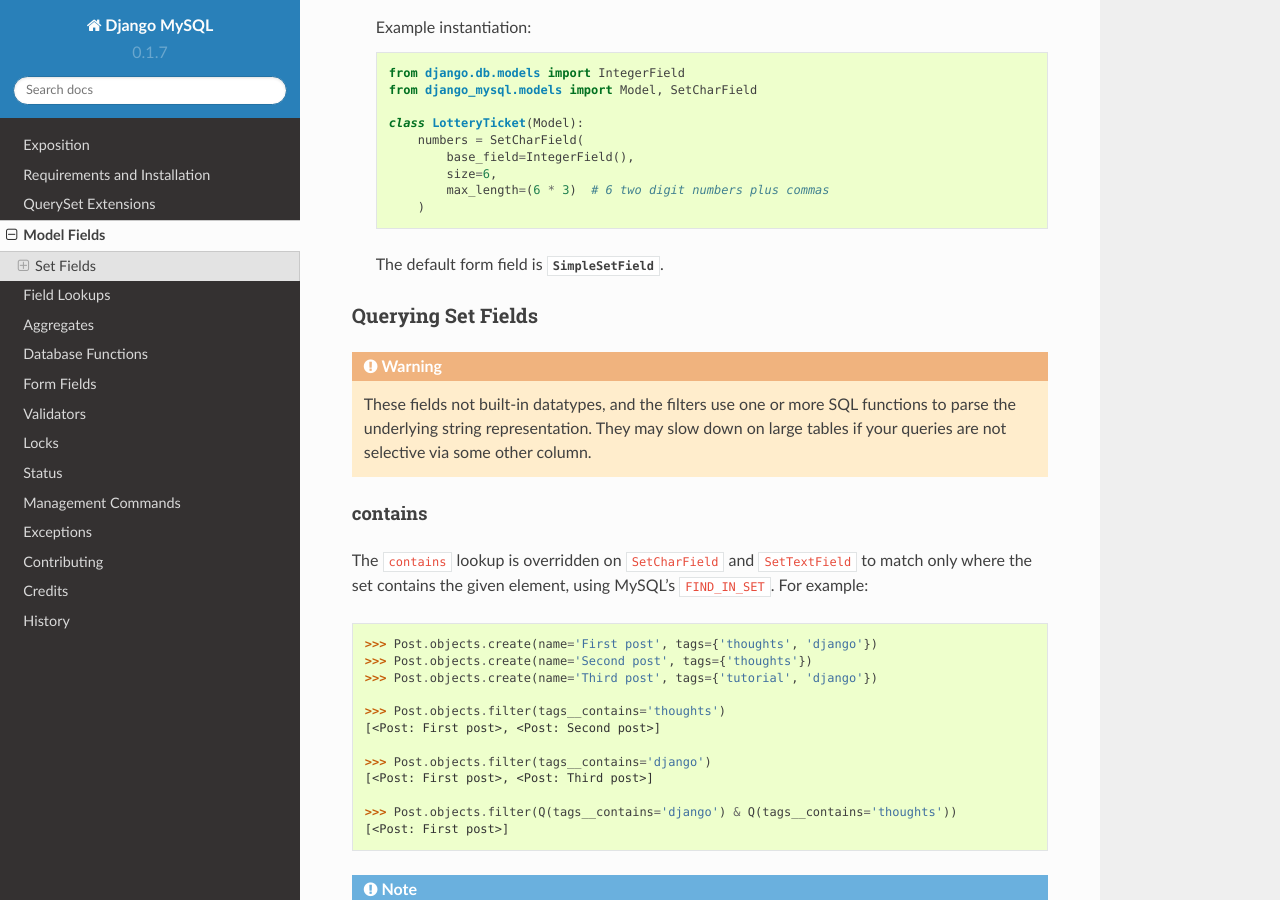
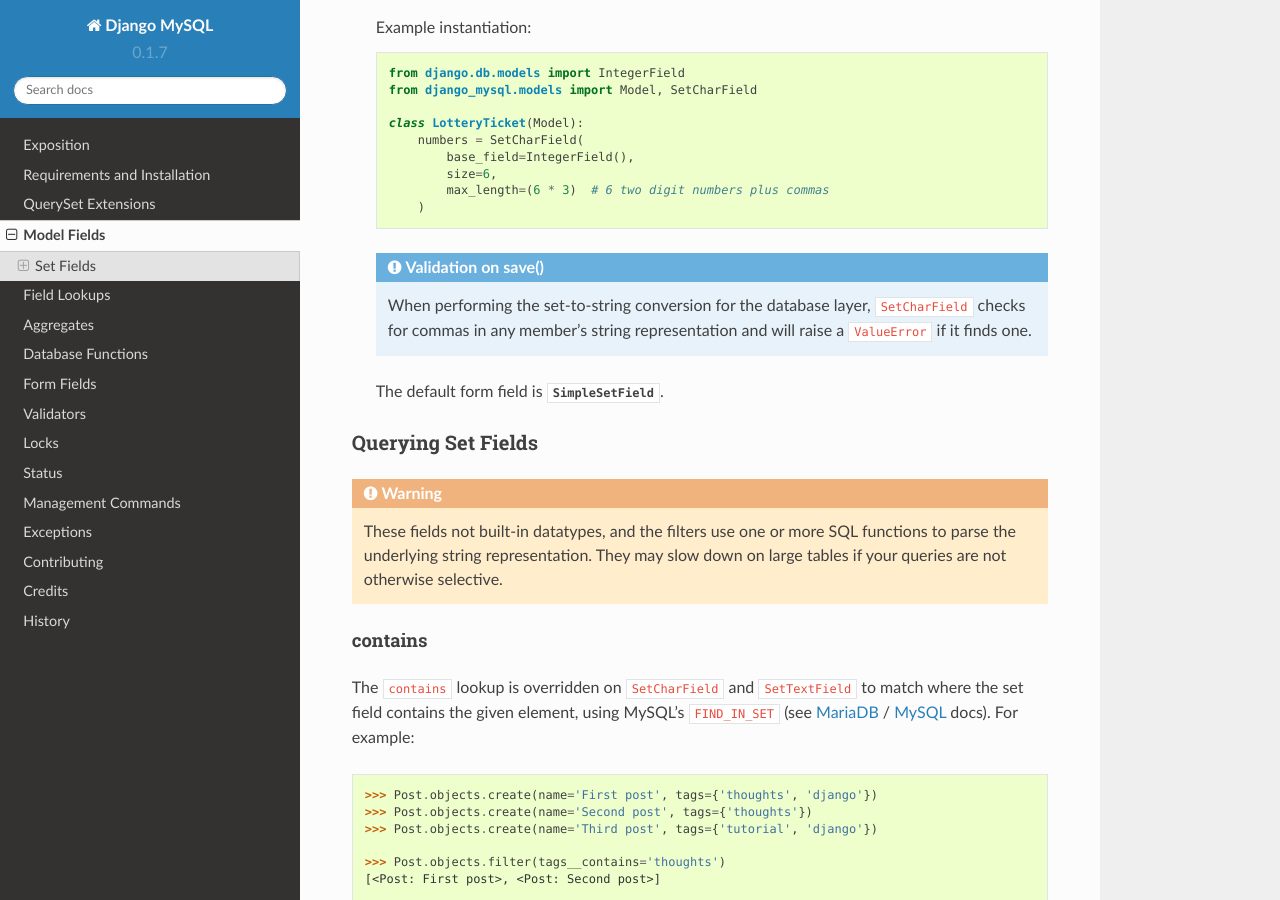
Before and after one commit to adamchainz/django-mysql, a Sphinx documentation site: the page built from docs/model_fields.rst, in a window 1280 px wide and 900 px high, scrolled down 826 px. Built offline with Sphinx 7.4.7 and the Read the Docs theme 2.0.0, drawn with Linux system fonts in a browser that asks for light colours; some of the changed text lies outside the part shown.

Commit message:
Wordsmithing on docs, note on validation on save

```diff
--- a/docs/model_fields.rst
+++ b/docs/model_fields.rst
@@ -16,7 +16,7 @@
 Set Fields
 ----------
 
-Two fields that store sets of a base type in comma-separated strings - big
+Two fields that store sets of a base field in comma-separated strings - big
 brothers of django's :class:`~django.db.models.CommaSeparatedIntegerField`.
 There are two versions: ``SetCharField`` which is based on ``CharField``,
 appropriate for storing sets with a small maximum size, and ``SetTextField``
@@ -59,6 +59,12 @@
                 max_length=(6 * 3)  # 6 two digit numbers plus commas
             )
 
+    .. admonition:: Validation on save()
+
+        When performing the set-to-string conversion for the database layer,
+        ``SetCharField`` checks for commas in any member's string
+        representation and will raise a ``ValueError`` if it finds one.
+
     The default form field is :class:`~django_mysql.forms.SimpleSetField`.
 
 Querying Set Fields
@@ -68,14 +74,16 @@
 
     These fields not built-in datatypes, and the filters use one or more SQL
     functions to parse the underlying string representation. They may slow down
-    on large tables if your queries are not selective via some other column.
+    on large tables if your queries are not otherwise selective.
 
 contains
 ~~~~~~~~
 
 The ``contains`` lookup is overridden on ``SetCharField`` and ``SetTextField``
-to match only where the set contains the given element, using MySQL's
-``FIND_IN_SET``. For example::
+to match where the set field contains the given element, using MySQL's
+``FIND_IN_SET`` (see `MariaDB
+<https://mariadb.com/kb/en/mariadb/find_in_set/>`_ / `MySQL
+<http://dev.mysql.com/doc/refman/5.5/en/string-functions.html#function_find-in-set>`_ docs). For example::
 
     >>> Post.objects.create(name='First post', tags={'thoughts', 'django'})
     >>> Post.objects.create(name='Second post', tags={'thoughts'})
```
